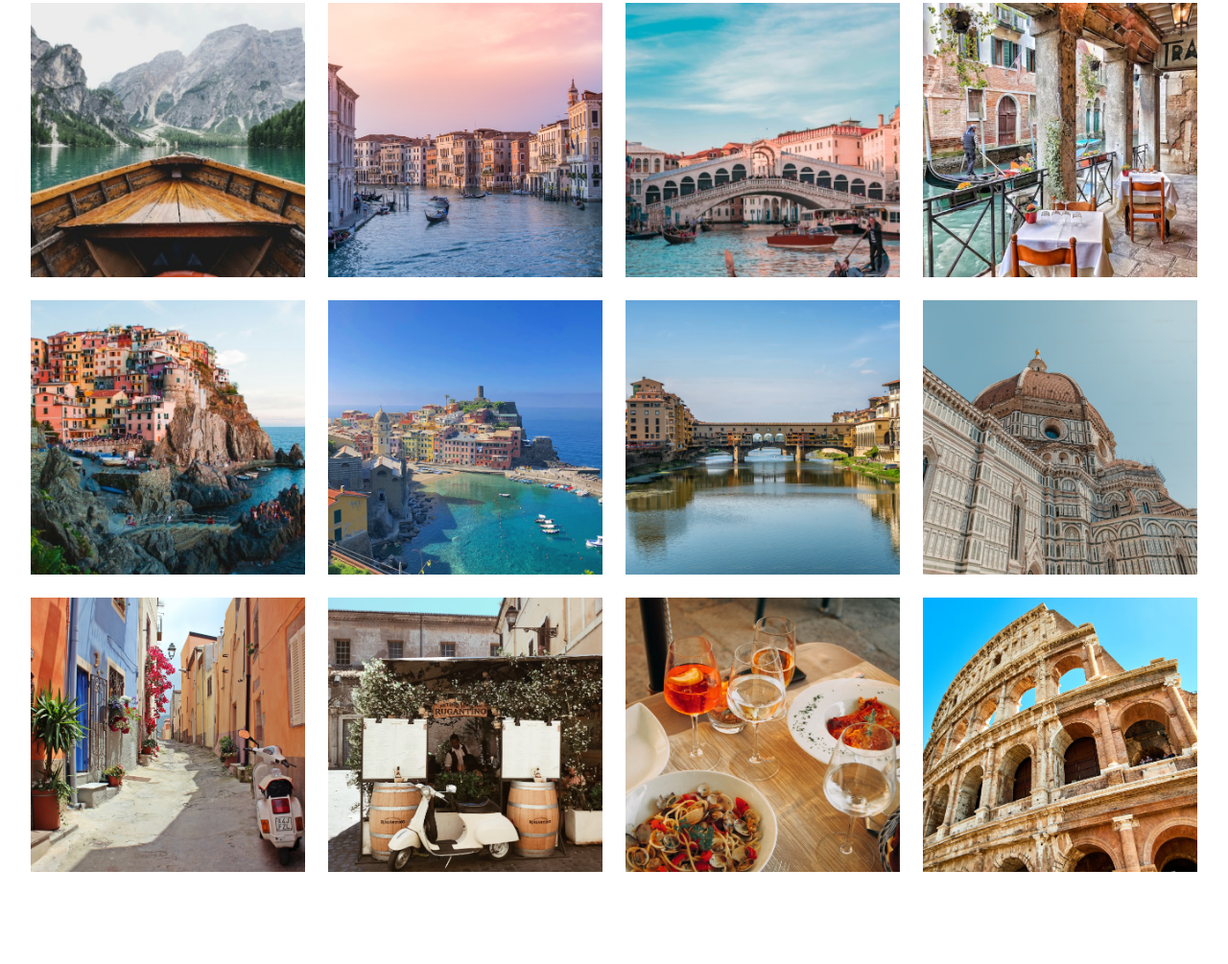
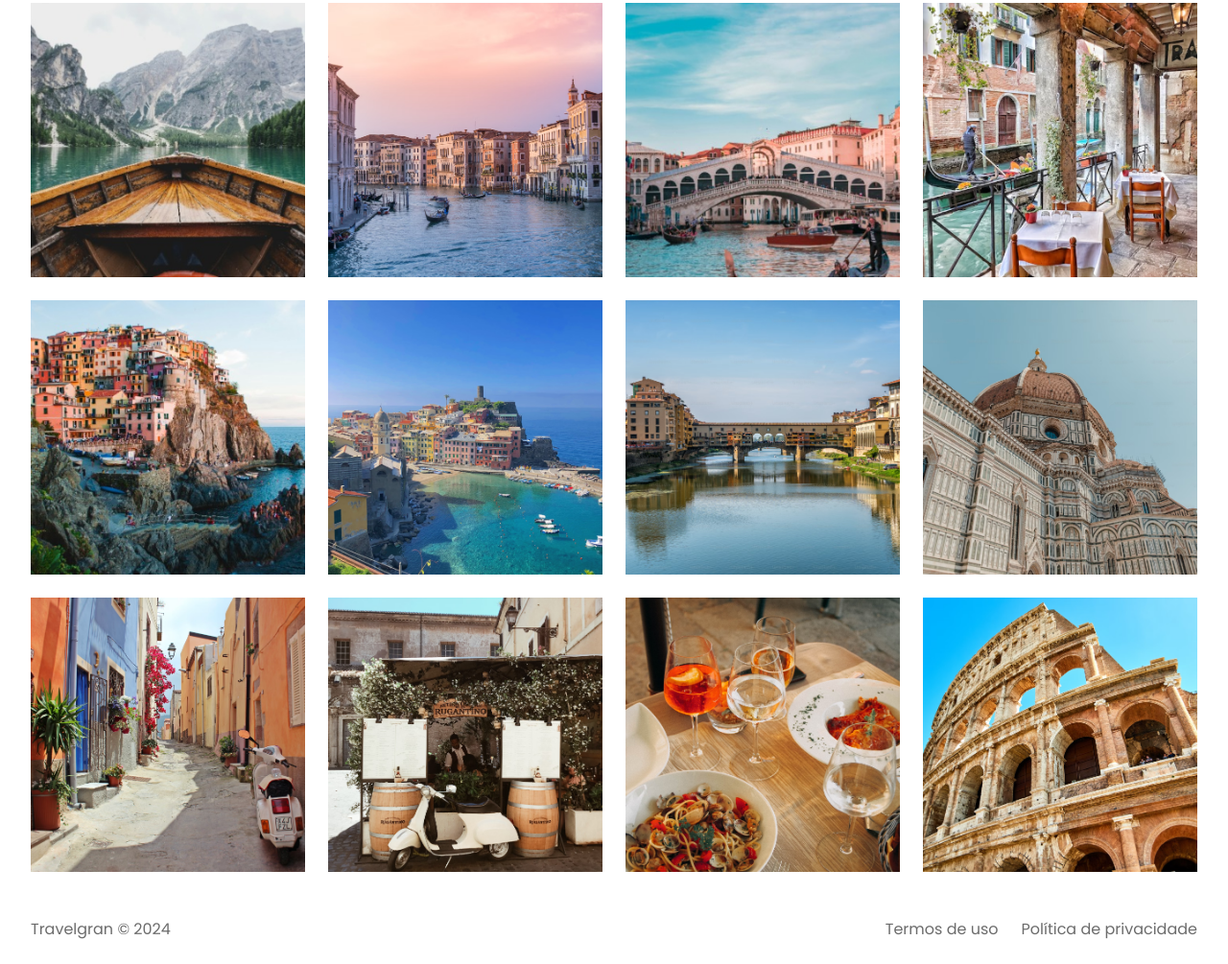
Before and after one commit to leonardo-lebre/Projeto_PerfildeViagens, a plain HTML site: page index.html in a window 1280 px wide. Shown: the part 365-1370 px from the top of the page at 96% size. Before the commit the page ends 1298 px from the top, so only its background shows below. Drawn offline with Linux system fonts and the light colour scheme.

Commit message:
done footer

```diff
--- a/index.html
+++ b/index.html
@@ -83,10 +83,18 @@
     <img src="/assets/images/Image 12.png" alt="...">
   </main>
 
-  <footer>
-    <div id="container">
+  <footer class="container">
+    <span>
+      Travelgran &copy; 2024
+    </span>
 
-    </div>
+    <span>
+      Termos de uso
+    </span>
+
+    <span>
+      Política de privacidade
+    </span>
   </footer>
 
 </body>
--- /dev/null
+++ b/styles/footer.css
@@ -0,0 +1,10 @@
+footer {
+  display: flex;
+  gap: 24px;
+  padding-block: 24px;
+}
+
+footer span:nth-child(1) {
+  margin-right: auto;
+
+}
--- a/styles/index.css
+++ b/styles/index.css
@@ -2,3 +2,4 @@
 @import url(nav.css);
 @import url(header.css);
 @import url(main.css);
+@import url(footer.css);
```
